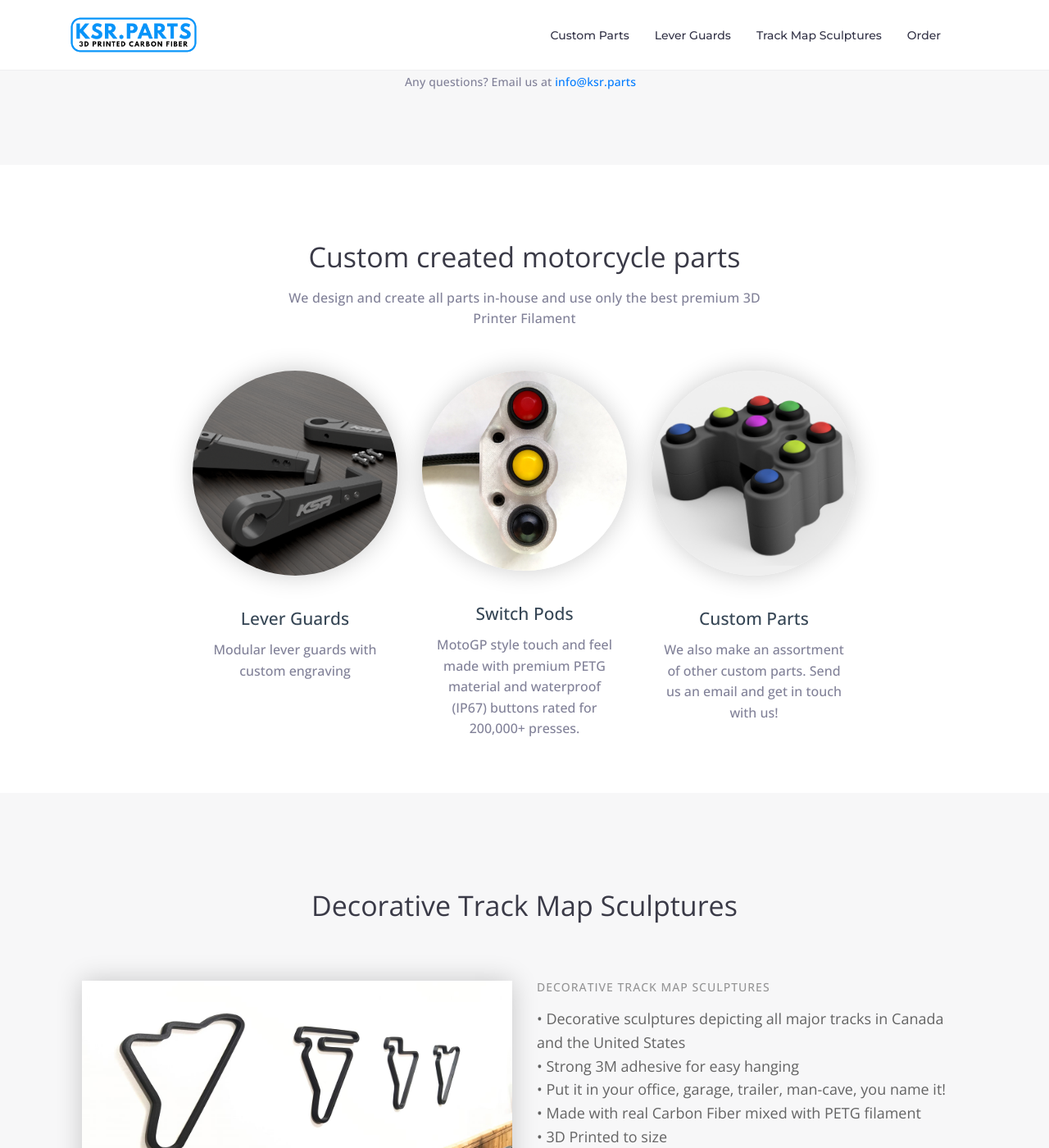
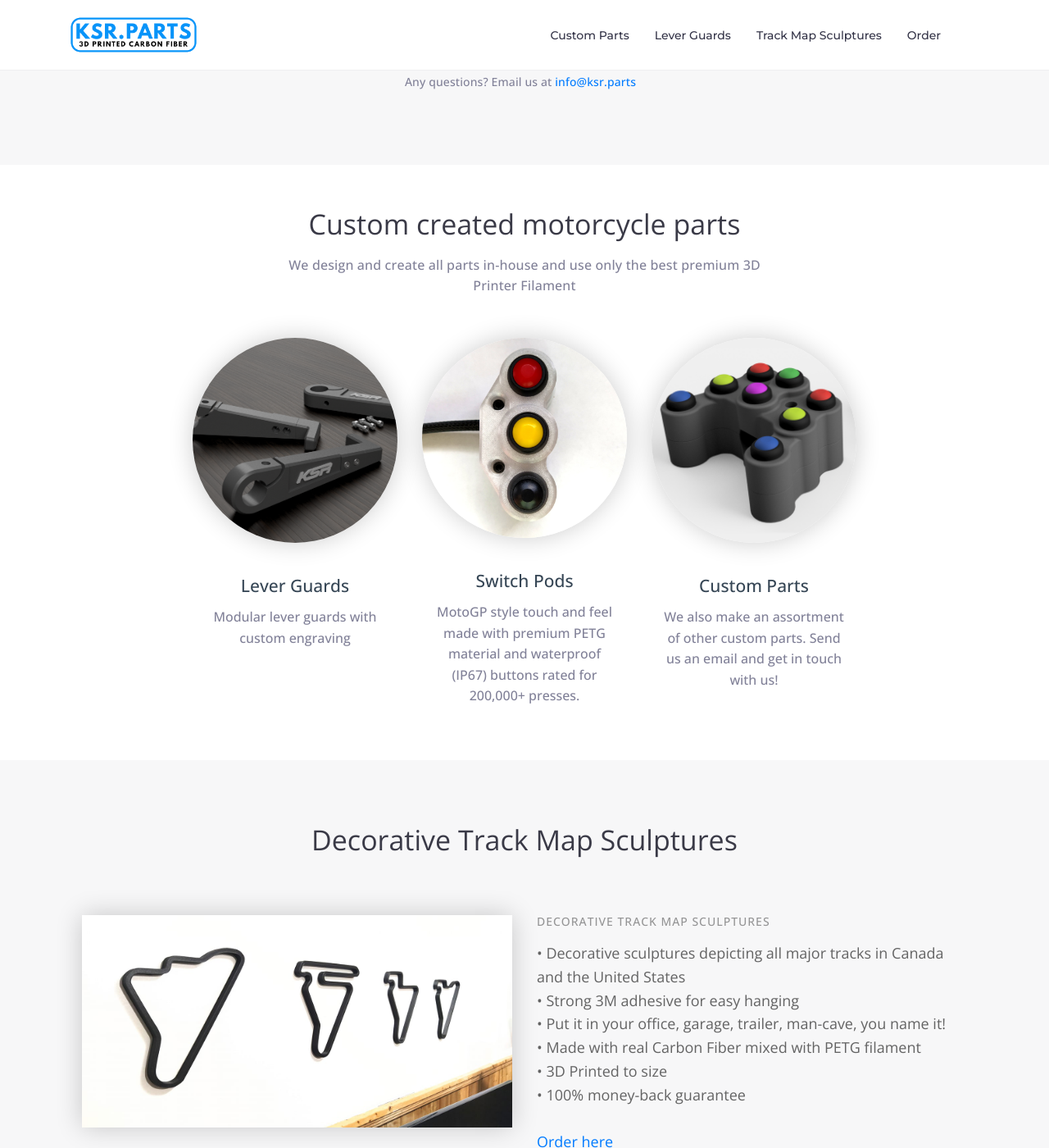
Before and after one commit to cdrage/ksrparts, a Jekyll site: the page built from index.md, in a window 1280 px wide and 1400 px high, scrolled down 633 px. Shown: the whole window at 82% size. Built offline with Jekyll 4.4.1, drawn with Linux system fonts in a browser that asks for light colours.

Commit message:
update css
Signed-off-by: Charlie Drage <charlie@charliedrage.com>

```diff
--- a/assets/css/style.css
+++ b/assets/css/style.css
@@ -1481,7 +1481,6 @@
 
 .flex-intro {
   margin-bottom: 50px;
-  margin-top:20px;
   text-align: center;
 }
 
@@ -1491,7 +1490,6 @@
   color: #3a3a47;
   line-height: 1.3;
   margin-bottom: 10px;
-  padding-top:20px;
 }
 
 .flex-intro p {
```
